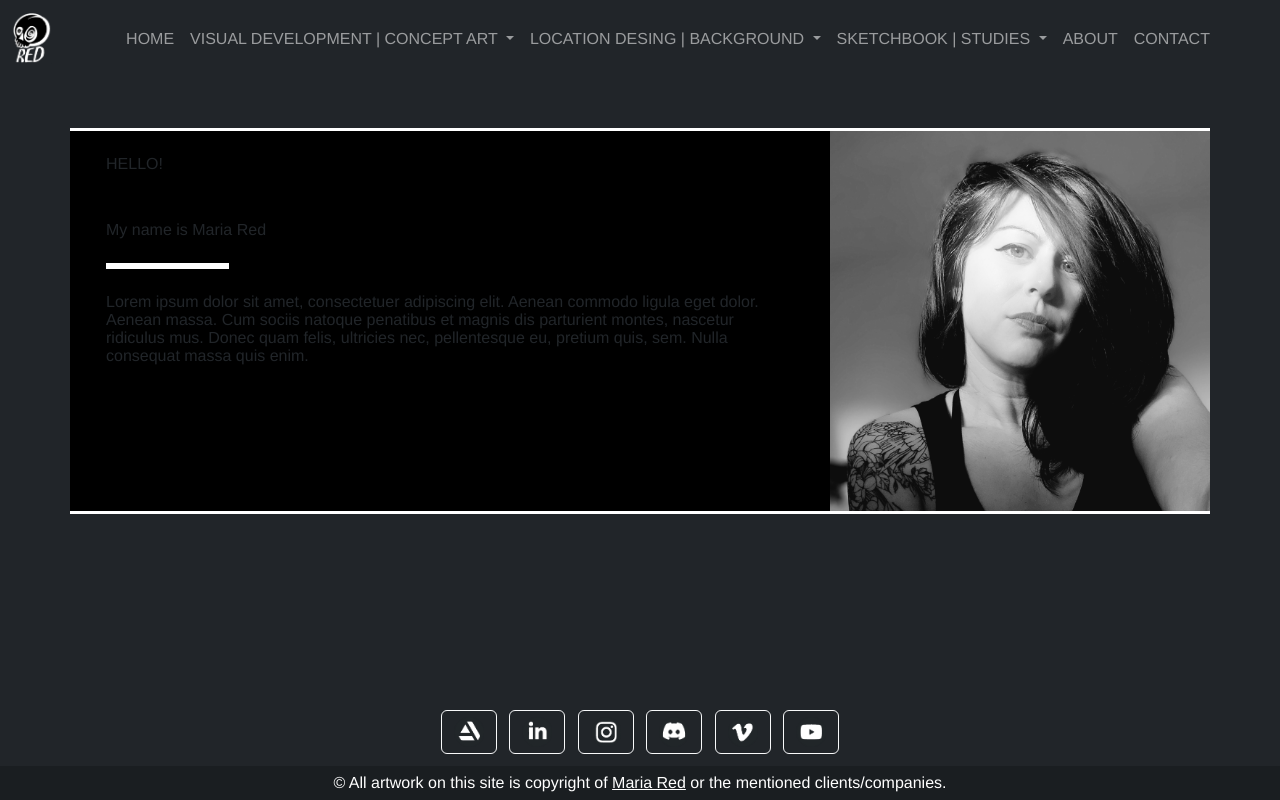
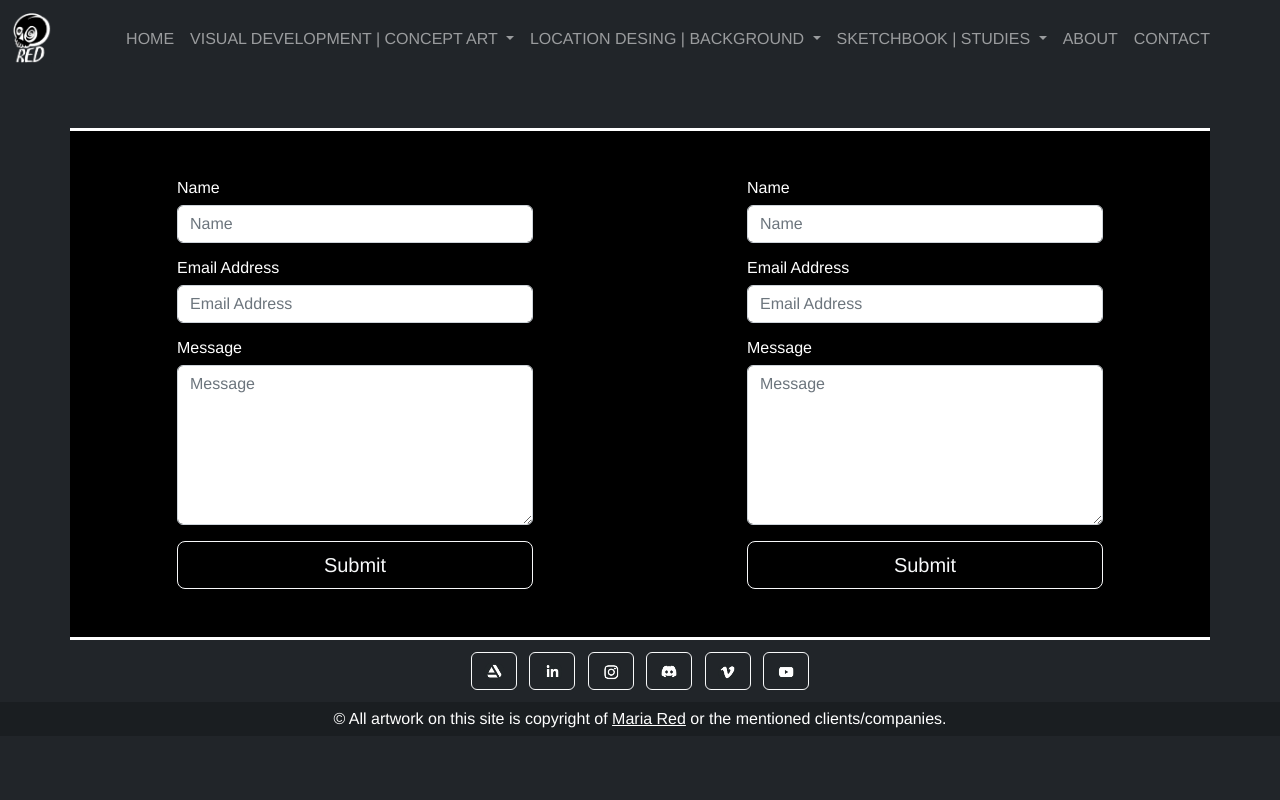
Before and after one commit to DhGilGar/Mariared, a plain HTML site: page contact.html in a window 1280 px wide. Drawn offline with nearby package versions, Linux system fonts and the light colour scheme.

Commit message:
Add files via upload

```diff
--- a/contact.html
+++ b/contact.html
@@ -74,16 +74,70 @@
 				<div class="container"  style="margin-top: 8rem;  border-bottom: medium #fff solid; border-top: medium #fff solid ">
 			 <div class="row justify-content-start p-0 bg-black">
 
-					<div class="col-md-8 col-xs-12 ">
+					<!-- Wrapper container -->
+								<div class="container col-md-4 py-5">
 
-					 	<div class="title_white_main m-4 mt-4 ">HELLO! </div>
-						<div class="date_white mt-5  mt-1 m-4">My name is Maria Red</div>
-						<hr class="border border-white col-2 border border-3 m-4 opacity-100">
-						<div class="p  m-4 mt-4">Lorem ipsum dolor sit amet, consectetuer adipiscing elit. Aenean commodo ligula eget dolor. Aenean massa. Cum sociis natoque penatibus et magnis dis parturient montes, nascetur ridiculus mus. Donec quam felis, ultricies nec, pellentesque eu, pretium quis, sem. Nulla consequat massa quis enim. </div>
-					</div>
-					 <div class="col-md-4 col-xs-12 p-0"><img src="image/ID0.jpg" width="100%" alt=""/> </div>
+								  <!-- Bootstrap 5 starter form -->
+								  <form id="contactForm ">
 
+									<!-- Name input -->
+									<div class="mb-3">
+									  <label class="form-label text-white" for="name">Name</label>
+									  <input class="form-control" id="name" type="text" placeholder="Name" />
+									</div>
 
+									<!-- Email address input -->
+									<div class="mb-3">
+									  <label class="form-label text-white" for="emailAddress">Email Address</label>
+									  <input class="form-control " id="emailAddress" type="email" placeholder="Email Address" />
+									</div>
+
+									<!-- Message input -->
+									<div class="mb-3">
+									  <label class="form-label text-white" for="message">Message</label>
+									  <textarea class="form-control" id="message" type="text" placeholder="Message" style="height: 10rem;"></textarea>
+									</div>
+
+									<!-- Form submit button -->
+									<div class="d-grid">
+									  <button class="btn btn-outline-light btn-lg" type="submit">Submit</button>
+									</div>
+
+								  </form>
+
+								</div>
+
+								<div class="container col-md-4 py-5">
+
+								  <!-- Bootstrap 5 starter form -->
+								  <form id="contactForm ">
+
+									<!-- Name input -->
+									<div class="mb-3">
+									  <label class="form-label text-white" for="name">Name</label>
+									  <input class="form-control" id="name" type="text" placeholder="Name" />
+									</div>
+
+									<!-- Email address input -->
+									<div class="mb-3">
+									  <label class="form-label text-white" for="emailAddress">Email Address</label>
+									  <input class="form-control " id="emailAddress" type="email" placeholder="Email Address" />
+									</div>
+
+									<!-- Message input -->
+									<div class="mb-3">
+									  <label class="form-label text-white" for="message">Message</label>
+									  <textarea class="form-control" id="message" type="text" placeholder="Message" style="height: 10rem;"></textarea>
+									</div>
+
+									<!-- Form submit button -->
+									<div class="d-grid">
+									  <button class="btn btn-outline-light btn-lg" type="submit">Submit</button>
+									</div>
+
+								  </form>
+
+								</div>
 
 				  </div>
 					</div>
@@ -94,32 +148,32 @@
 
 
 
-	<footer class="bg-dark fixed-bottom text-center text-white">
+	<footer class="bg-dark text-center text-white">
   <!-- Grid container -->
   <div class="container p-2 pb-0">
     <!-- Section: Social media -->
     <section class="mb-2">
      <!-- Artstation -->
-      <a class="btn btn-outline-light btn-floating m-1" href="https://www.artstation.com/mariared" role="button"><img src="image/icon_social/iconos-artstation.png" width="30" alt=""/></a>
+      <a class="btn btn-outline-light btn-floating m-1" href="https://www.artstation.com/mariared" role="button"><img src="image/icon_social/iconos-artstation.png" width="20" alt=""/></a>
 
 	  <!-- Linkedin -->
-      <a class="btn btn-outline-light btn-floating m-1" href="https://www.linkedin.com/in/maria-red/" role="button"><i class="fab fa-linkedin-in"><img src="image/icon_social/iconos-linkedin.png" width="30" alt=""/></i></a>
+      <a class="btn btn-outline-light btn-floating m-1" href="https://www.linkedin.com/in/maria-red/" role="button"><i class="fab fa-linkedin-in"><img src="image/icon_social/iconos-linkedin.png" width="20" alt=""/></i></a>
 
 		<!-- Instagram -->
-      <a class="btn btn-outline-light btn-floating m-1" href="https://www.instagram.com/artmariared/!" role="button"><img src="image/icon_social/iconos-instagram.png" width="30" alt=""/></a>
+      <a class="btn btn-outline-light btn-floating m-1" href="https://www.instagram.com/artmariared/!" role="button"><img src="image/icon_social/iconos-instagram.png" width="20" alt=""/></a>
 
       <!-- Discord -->
-      <a class="btn btn-outline-light btn-floating m-1" href="#!" role="button"><i class="fab fa-discord"><img src="image/icon_social/iconos-discord.png" width="30" alt=""/></i></a>
+      <a class="btn btn-outline-light btn-floating m-1" href="#!" role="button"><i class="fab fa-discord"><img src="image/icon_social/iconos-discord.png" width="20" alt=""/></i></a>
 
 
 
       <!-- Vimeo -->
-      <a class="btn btn-outline-light btn-floating m-1" href="https://vimeo.com/mariared " role="button"><i class="fab fa-vimeo"><img src="image/icon_social/iconos-vimeo.png" width="30" alt=""/></i></a>
+      <a class="btn btn-outline-light btn-floating m-1" href="https://vimeo.com/mariared " role="button"><i class="fab fa-vimeo"><img src="image/icon_social/iconos-vimeo.png" width="20" alt=""/></i></a>
 
 
 
       <!-- Youtube -->
-      <a class="btn btn-outline-light btn-floating m-1" href="https://www.youtube.com/channel/UCyIsDf0O2OOLL_qERRcSJQQ" role="button"><i class="fab fa-youtube"><img src="image/icon_social/iconos-youtube.png" width="30" alt=""/></i></a>
+      <a class="btn btn-outline-light btn-floating m-1" href="https://www.youtube.com/channel/UCyIsDf0O2OOLL_qERRcSJQQ" role="button"><i class="fab fa-youtube"><img src="image/icon_social/iconos-youtube.png" width="20" alt=""/></i></a>
 
     </section>
     <!-- Section: Social media -->
```
Also changed, not shown: AXDragon.html (+3 -3 lines), Goodboy.html (+7 -6 lines), Index.html (+15 -15 lines), TheCupheadShow.html (+3 -3 lines), about.html (+28 -12 lines), pandora.html (+7 -6 lines), personalwork.html (+7 -6 lines), treasure.html (+7 -6 lines).
